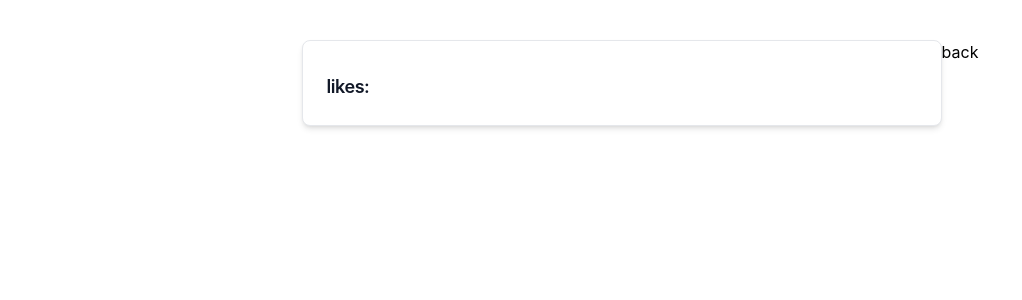
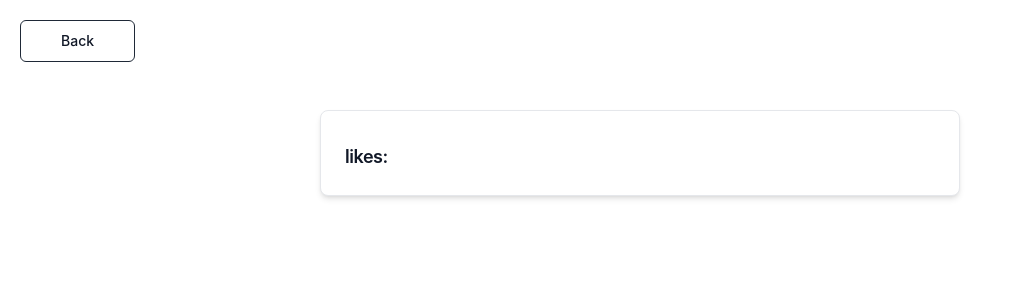
Before and after one commit to aguaholic/tiny-blog, a React (Create React App) app: page /posts/1 in a window 1280 px wide. Shown: the top 300 px of the page, without its empty margins (0-1022 px from the left). Built offline with nearby package versions, Linux system fonts and the light colour scheme.

Commit message:
style article page

```diff
--- a/src/components/Article.tsx
+++ b/src/components/Article.tsx
@@ -9,7 +9,12 @@
   const filtered = postInfoToShow?.find(item => item.id === Number(id))
 
   return (
-    <div className='block'>
+    <>
+      <Link to='/'>
+        <button type='button' className='m-5 text-gray-900 hover:text-white border border-gray-800 hover:bg-gray-900 focus:ring-4 focus:outline-none focus:ring-gray-300 font-medium rounded-md text-sm px-10 py-2.5 text-center mr-2 mb-2'>
+          Back
+        </button>
+      </Link>
       <div className='flex justify-center mt-10'>
         <div className='block w-1/2 p-6 bg-white border border-gray-200 rounded-lg shadow-md'>
           <h5 className='mb-2 text-2xl font-bold tracking-tight text-gray-900 dark:text-white'>{filtered?.title}</h5>
@@ -19,9 +24,8 @@
           </p>
           <p className='font-normal text-gray-700 dark:text-gray-400'>{filtered?.body}</p>
         </div>
-        <Link to='/'>back</Link>
       </div>
-    </div>
+    </>
   )
 }
 
--- a/src/components/Home.tsx
+++ b/src/components/Home.tsx
@@ -3,6 +3,7 @@
 import { getPosts } from '../app/postsSlice';
 import Chip from './Chip';
 import Posts from './Posts';
+import Spinner from './Spinner';
 
 interface Post {
   body: string,
@@ -43,8 +44,9 @@
   const matchedPosts = matched?.map(item => item);
 
   const title = <div className='flex justify-center m-5'><h5 className='mb-2 text-2xl font-bold tracking-tight capitalize'>{itext}</h5></div>
+
   if (isLoading) {
-    return <p>Loading...</p>
+    return <div className='flex justify-center mt-9'><Spinner /></div>
   }
 
   if (hasError) {
--- /dev/null
+++ b/src/components/Spinner.tsx
@@ -0,0 +1,12 @@
+const Spinner = () => {
+  return (
+    <div role='status'>
+      <svg aria-hidden='true' className='inline w-8 h-8 mr-2 text-gray-200 animate-spin dark:text-gray-600 fill-gray-600 dark:fill-gray-300' viewBox='0 0 100 101' fill='none' xmlns='http://www.w3.org/2000/svg'>
+        <path d='M100 50.5908C100 78.2051 77.6142 100.591 50 100.591C22.3858 100.591 0 78.2051 0 50.5908C0 22.9766 22.3858 0.59082 50 0.59082C77.6142 0.59082 100 22.9766 100 50.5908ZM9.08144 50.5908C9.08144 73.1895 27.4013 91.5094 50 91.5094C72.5987 91.5094 90.9186 73.1895 90.9186 50.5908C90.9186 27.9921 72.5987 9.67226 50 9.67226C27.4013 9.67226 9.08144 27.9921 9.08144 50.5908Z' fill='currentColor' />
+        <path d='M93.9676 39.0409C96.393 38.4038 97.8624 35.9116 97.0079 33.5539C95.2932 28.8227 92.871 24.3692 89.8167 20.348C85.8452 15.1192 80.8826 10.7238 75.2124 7.41289C69.5422 4.10194 63.2754 1.94025 56.7698 1.05124C51.7666 0.367541 46.6976 0.446843 41.7345 1.27873C39.2613 1.69328 37.813 4.19778 38.4501 6.62326C39.0873 9.04874 41.5694 10.4717 44.0505 10.1071C47.8511 9.54855 51.7191 9.52689 55.5402 10.0491C60.8642 10.7766 65.9928 12.5457 70.6331 15.2552C75.2735 17.9648 79.3347 21.5619 82.5849 25.841C84.9175 28.9121 86.7997 32.2913 88.1811 35.8758C89.083 38.2158 91.5421 39.6781 93.9676 39.0409Z' fill='currentFill' />
+      </svg>
+    </div>
+  )
+};
+
+export default Spinner;
```
